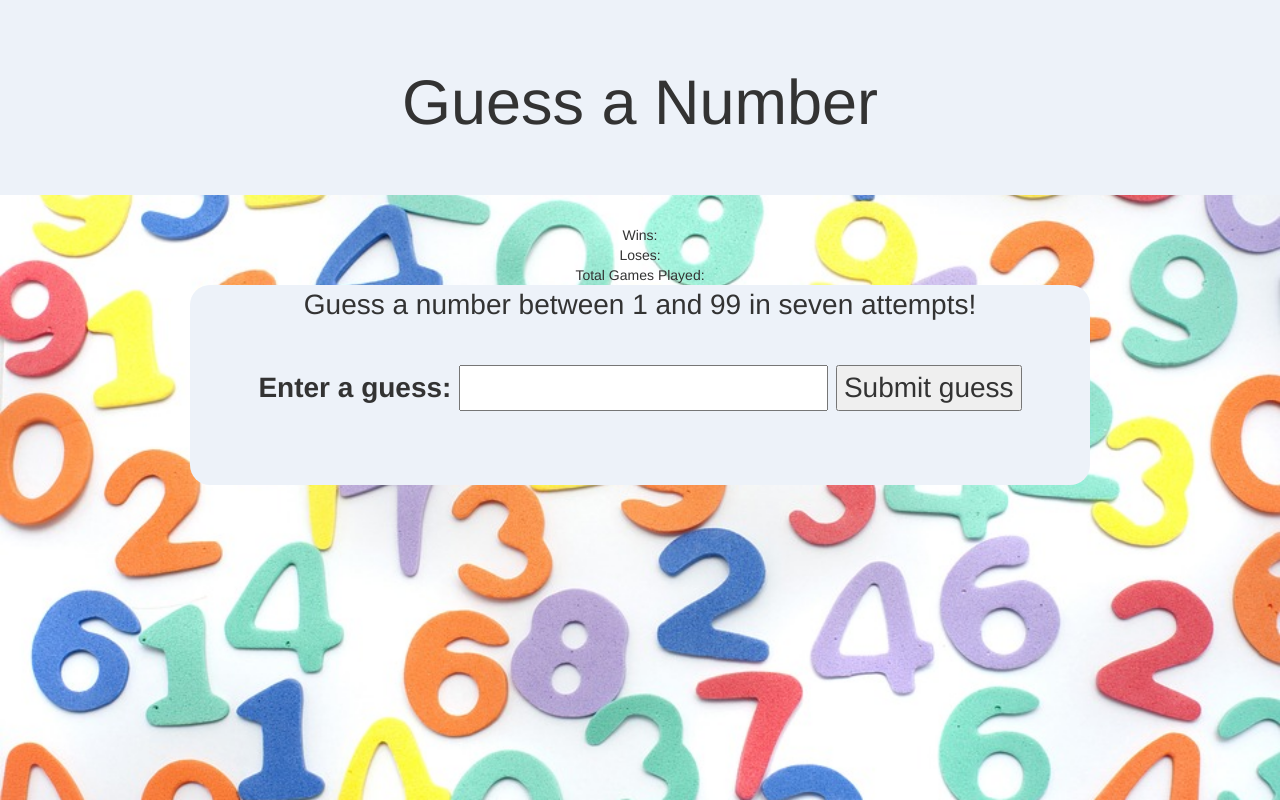
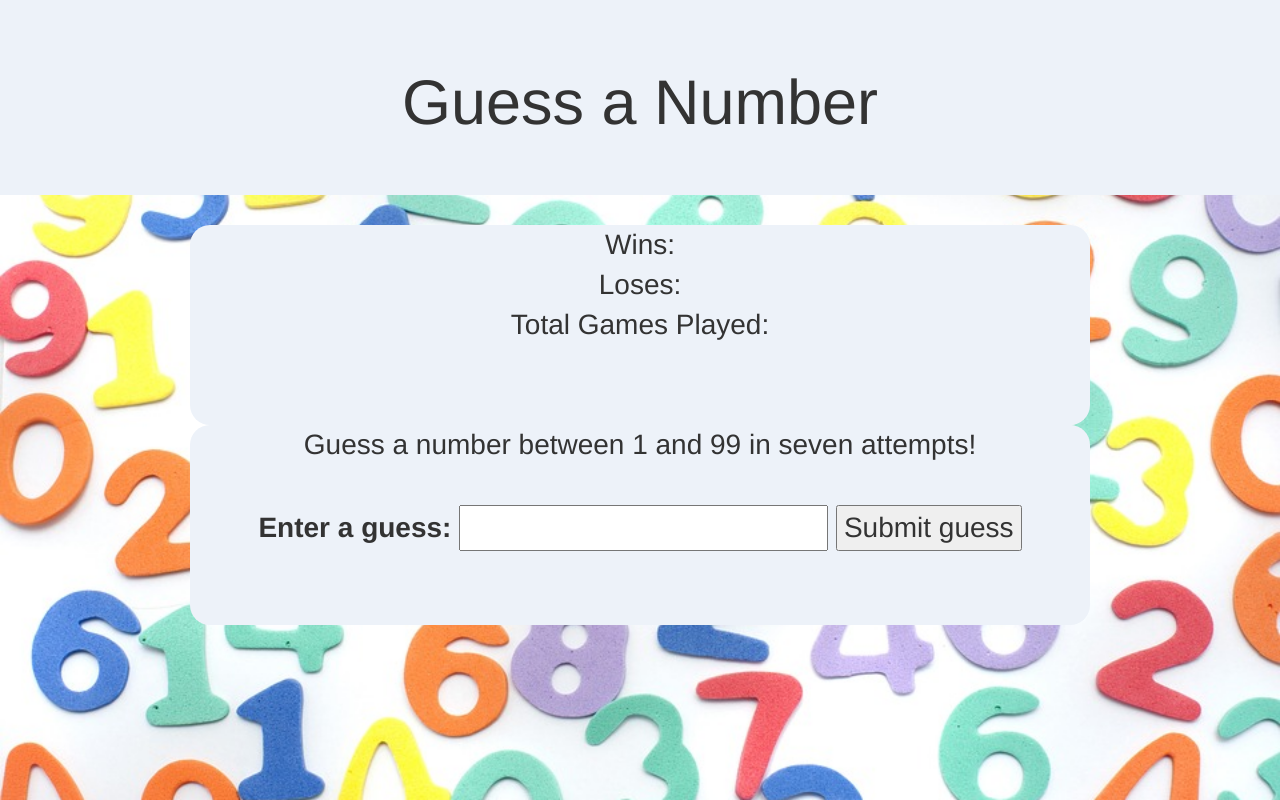
Before and after one commit to seantowne/CST-336-Lab-2-Guessing-Numbers, a PHP site: page / in a window 1280 px wide. Run offline with PHP 8.4, Linux system fonts and the light colour scheme.

Commit message:
AutomatedCommitAndPush

```diff
--- a/css/styles.css
+++ b/css/styles.css
@@ -8,7 +8,7 @@ body{
     background-color:#edf2f9;
 }
 
-#directions {
+#directions, #tallys {
     background-color:#edf2f9;
     font-size: 2em;
     width:900px;
--- a/index.html
+++ b/index.html
@@ -18,7 +18,7 @@
             <h1>Guess a Number</h1>
         </div>
 
-        <div>
+        <div id="tallys">
             Wins: <span id="winTally"></span> <br>
             Loses: <spane id="lossTally"></spane><br>
             Total Games Played: <spane id="totalTally"></spane><br>
```
